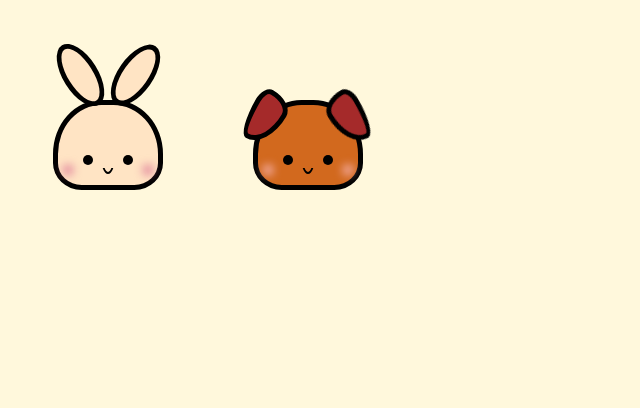
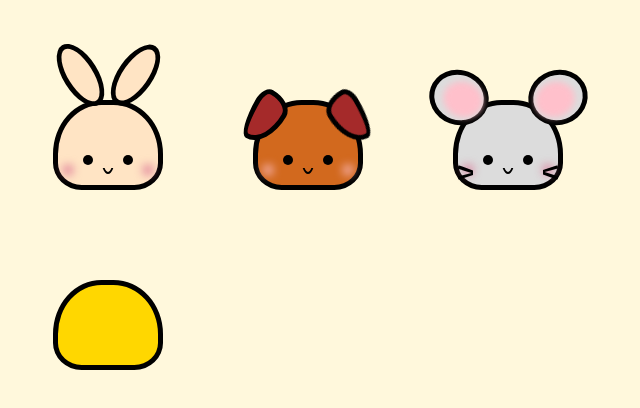
Before and after one commit to jerssiesousa/animal-css, a plain HTML site: page index.html in a window 1280 px wide. Shown: the whole page, without its empty margins (47-687 px from the left). Drawn offline with Linux system fonts and the light colour scheme.

Commit message:
Finalizacao do rato e iniciando o desenho da galinha

```diff
--- a/index.html
+++ b/index.html
@@ -34,6 +34,34 @@
             <div class="orelha1-cachorro"></div>
             <div class="orelha2-cachorro"></div>
         </div>
+        <div class="rato">
+            <div class="rosto-rato"></div>
+            <div class="olho1-rato"></div>
+            <div class="olho2-rato"></div>
+            <div class="blush1-rato"></div>
+            <div class="blush2-rato"></div>
+            <div class="boca-rato"></div>
+            <div class="boca-mask-rato"></div>
+            <div class="orelha1-rato"></div>
+            <div class="orelha2-rato"></div>
+            <div class="orelha1-mask-rato"></div>
+            <div class="orelha2-mask-rato"></div>
+            <div class="bigode1-rato"></div>
+            <div class="bigode2-rato"></div>
+        </div>
+        <div>
+            <div class="galinha"-coelho>
+                <div class="rosto-galinha"-coelho></div>
+                <div class="olho1-galinha"></div>
+                <div class="olho2-galinha"></div>
+                <div class="blush1-galinha"></div>
+                <div class="blush2-galinha"></div>
+                <div class="boca-galinha" ></div>
+                <div class="boca-mask-galinha" ></div>
+                <div class="orelha1-galinha"></div>
+                <div class="orelha2-galinha"></div>
+            </div>
+        </div>
     </div>
 </body>
 </html>
--- a/style.css
+++ b/style.css
@@ -151,6 +151,7 @@ body{
     left: 378px;
     transform: rotate(-30deg) rotateY(180deg);
 }
+
 /* ---------- RATO ----------- */
 .rosto-rato{
     width: 100px;
@@ -254,3 +255,15 @@ body{
     left: 590px;
     transform: rotate(180deg);
 }
+
+/* ---------- GALINHA ----------- */
+.rosto-galinha {
+    width: 100px;
+    height: 80px;
+    border: 5px solid black;
+    background-color: gold;
+    border-radius: 44% 45% 26% 26% / 60% 60% 30% 30% ;
+    position: absolute;
+    left: 100px;
+    top: 280px;
+}
```
Also changed, not shown: 1 other file.
